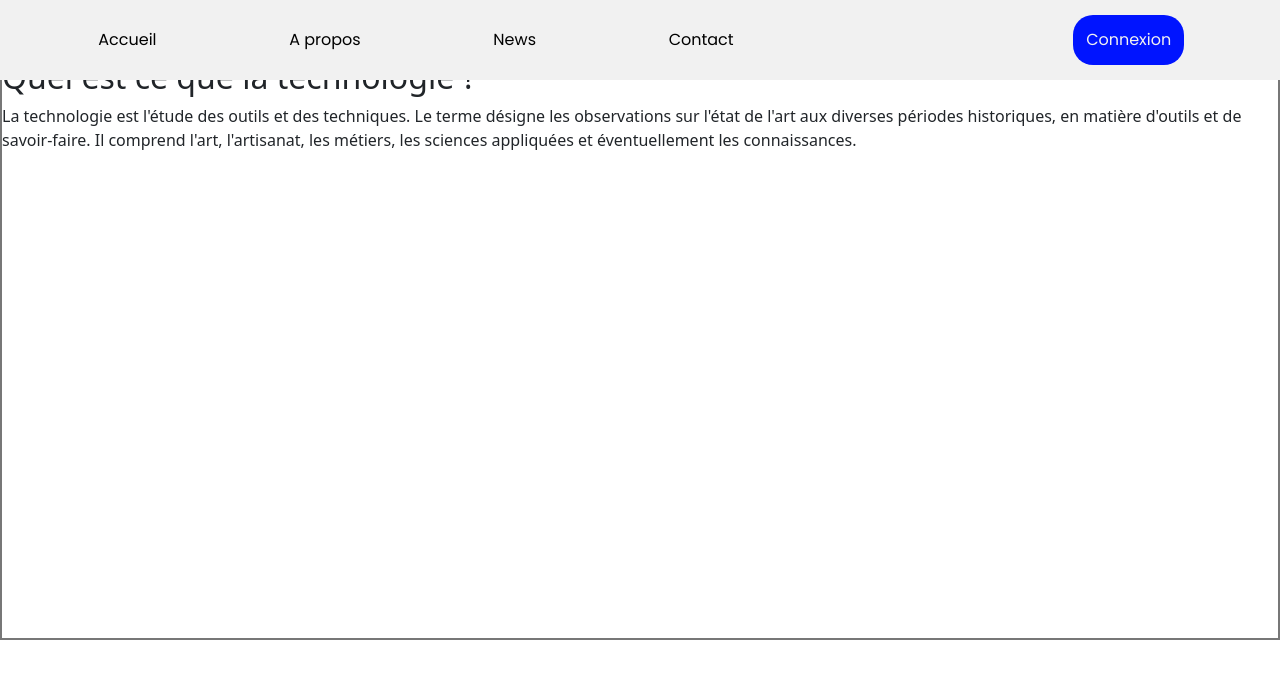
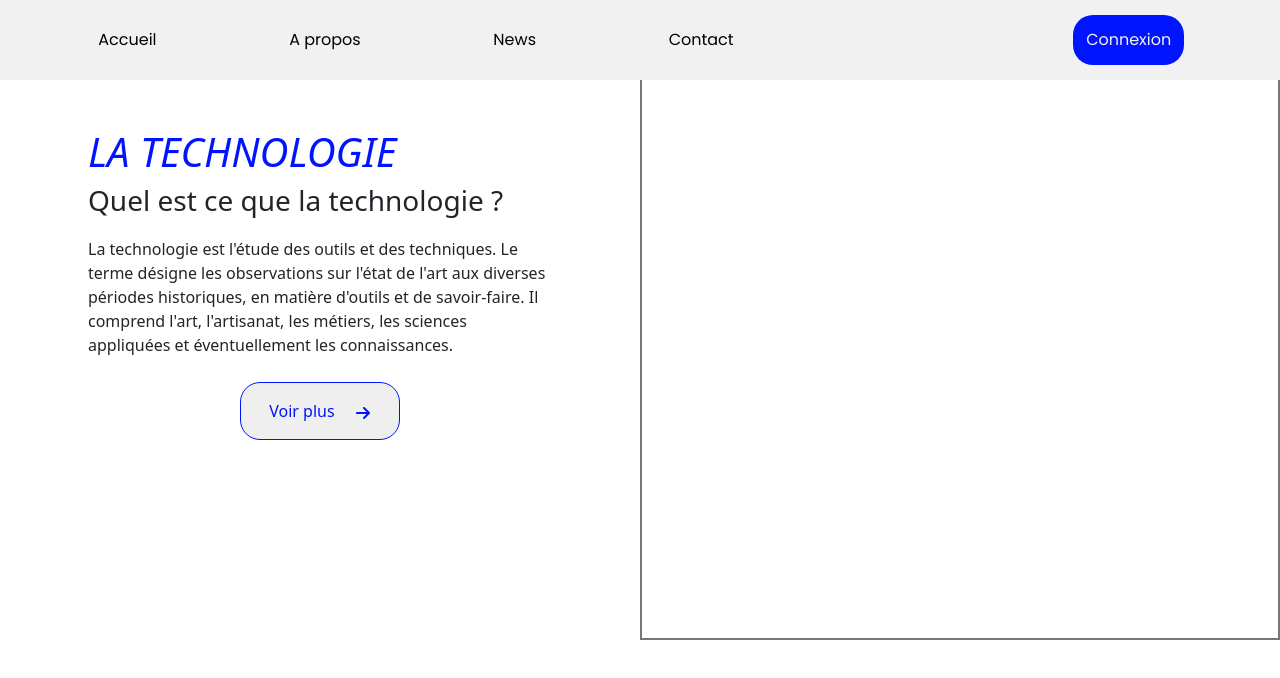
Before and after one commit to Rakotozonirina/webapps, a React (Create React App) app: page / in a window 1280 px wide. Shown: the top 678 px of the page. Built offline with nearby package versions, Linux system fonts and the light colour scheme.

Commit message:
The left hero is ok

```diff
--- a/public/index.html
+++ b/public/index.html
@@ -4,6 +4,7 @@
     <meta charset="utf-8" />
     <meta name="viewport" content="width=device-width, initial-scale=1" />
     <meta name="theme-color" content="#000000" />
+    <link rel="stylesheet" href="https://cdnjs.cloudflare.com/ajax/libs/font-awesome/6.2.1/css/all.min.css" integrity="sha512-MV7K8+y+gLIBoVD59lQIYicR65iaqukzvf/nwasF0nqhPay5w/9lJmVM2hMDcnK1OnMGCdVK+iQrJ7lzPJQd1w==" crossorigin="anonymous" referrerpolicy="no-referrer" />
     <meta
       name="description"
       content="Web site created using create-react-app"
--- a/src/components/hero.js
+++ b/src/components/hero.js
@@ -5,8 +5,9 @@ export default function Hero() {
             <section className='hero'>
                 <section className='left-hero'>
                     <h1>LA TECHNOLOGIE</h1>
-                    <h2>Quel est ce que la technologie ?</h2>
+                    <h3>Quel est ce que la technologie ?</h3>
                     <p>La technologie est l'étude des outils et des techniques. Le terme désigne les observations sur l'état de l'art aux diverses périodes historiques, en matière d'outils et de savoir-faire. Il comprend l'art, l'artisanat, les métiers, les sciences appliquées et éventuellement les connaissances.</p>
+                    <div><button>Voir plus <svg xmlns="http://www.w3.org/2000/svg" viewBox="0 0 448 512"><path d="M438.6 278.6c12.5-12.5 12.5-32.8 0-45.3l-160-160c-12.5-12.5-32.8-12.5-45.3 0s-12.5 32.8 0 45.3L338.8 224 32 224c-17.7 0-32 14.3-32 32s14.3 32 32 32l306.7 0L233.4 393.4c-12.5 12.5-12.5 32.8 0 45.3s32.8 12.5 45.3 0l160-160z"/></svg></button></div>
                 </section>
                 <section className='right-hero'></section>
             </section>
--- a/src/index.css
+++ b/src/index.css
@@ -37,7 +37,41 @@ section.home nav button{
     border-radius: 20px;
 }
 section.hero{
-    border: 2px solid #777;
     width: 100%;
     height: 40em;
+    display: grid;
+    grid-template-columns: 6fr 6fr;
 }
+section.hero section.left-hero{
+    margin-block-start: 8em;
+    padding: 0em 5.5em;
+}
+section.hero section.left-hero h1{
+    font-style: italic;
+    color: #0014FF;
+}
+section.hero section.left-hero p{
+    margin-block-start: 1.2em;
+}
+section.hero section.left-hero div button{
+    padding: 1em;
+    width: 10em;
+    outline: none;
+    border: 1px solid #0014FF;
+    color: #0014FF;
+    border-radius: 20px;
+}
+section.hero section.left-hero div button svg{
+    width: 1em;
+    height: 1em;
+    margin-inline-start: 1em;
+    fill: #0014FF;
+}
+section.hero section.left-hero div{
+    display: grid;
+    justify-content: center;
+    margin-block-start: 1.6em;
+}
+section.hero section.right-hero{
+    border: 2px solid #777;
+}
```
